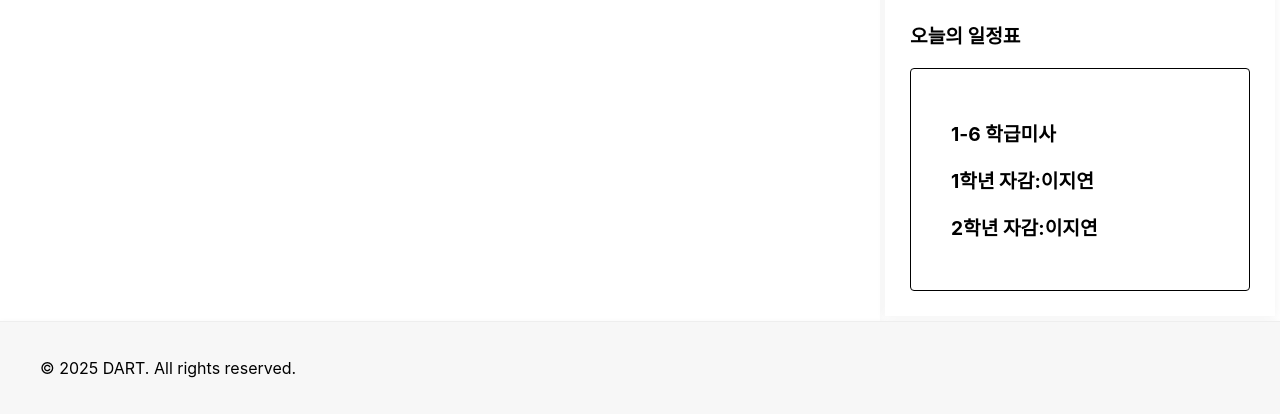
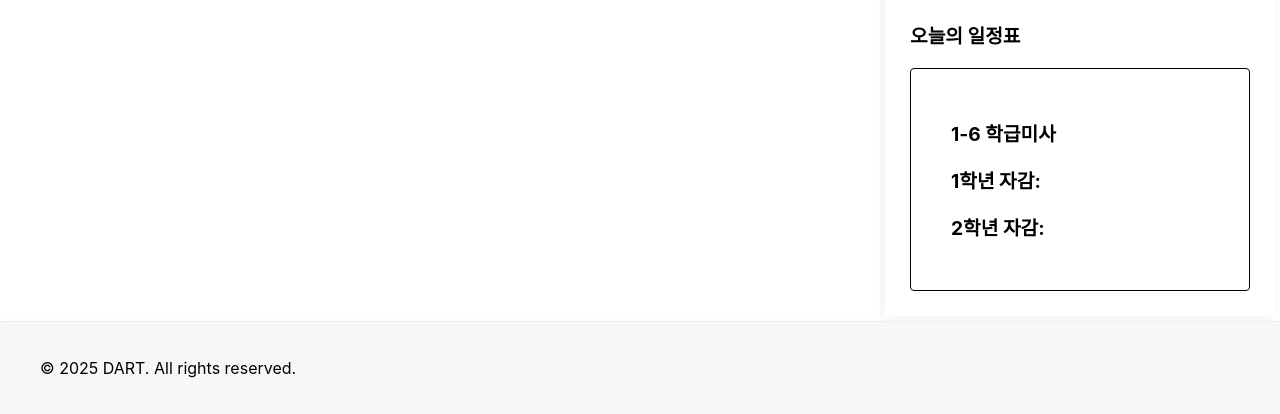
Before and after one commit to gmarrang29-dev/math, a website: page views/base.html in a window 1280 px wide. Shown: the part 495-909 px from the top of the page. Drawn offline with nearby package versions, Linux system fonts and the light colour scheme; files that its build step writes are made by us from their sources; files whose address does not match are found by name.

Commit message:
Update base.html

```diff
--- a/views/base.html
+++ b/views/base.html
@@ -97,8 +97,8 @@
 <p class="ill2">오늘의 일정표</p>
 <div class="ill">
     <p class="date1"> 1-6 학급미사</p>
-    <p class="date2">1학년 자감:이지연</p>
-    <p class="date3">2학년 자감:이지연</p>
+    <p class="date2">1학년 자감:</p>
+    <p class="date3">2학년 자감:</p>
 </div>
 </aside>
 
```
